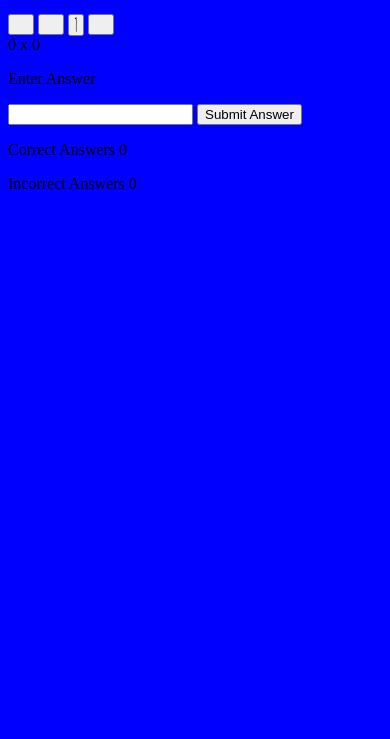
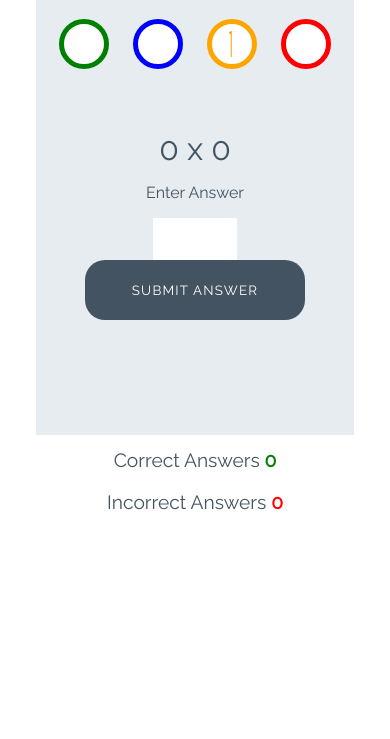
Before and after one commit to jesskins/love-maths-wt, a plain HTML site: page index.html in a window 390 px wide. Shown: the part 105-844 px from the top of the page. Drawn offline with Linux system fonts and the light colour scheme.

Commit message:
added in the initial css that was provided, part way through the vid, but will stop for stand down

```diff
--- a/assets/css/style.css
+++ b/assets/css/style.css
@@ -1,3 +1,244 @@
+/* --------- Global style */
+
 body {
-    background-color: blue;
+    background-color: white;
+    font-family: "Raleway", sans-serif;
+    color: #445361;
+    text-align: center;
 }
+
+/* --------- Heading */
+
+.heading {
+    text-align: center;
+    font-size: 2.5rem;
+}
+
+.logo {
+    height: 40px;
+    padding-right: 5px;
+}
+
+/* --------- Game layout */
+
+.game-area {
+    background-color: #E6ECF0;
+    box-sizing: border-box;
+    width: 85%;
+    height: 65vh;
+    max-height: 450px;
+    max-width: 830px;
+    margin-left: auto;
+    margin-right: auto;
+    padding: 1%;
+}
+
+.question-area {
+    width: 50%;
+    font-size: 2rem;
+    margin: auto;
+    padding: 50px 0;
+}
+
+.question-area span {
+    padding: 0 15px;
+}
+
+.score-area {
+    margin: 5px auto;
+    width: 60%;
+    font-size: 1.2rem;
+}
+
+.controls-area {
+    width: 85%;
+    margin: 30px auto;
+}
+
+#score {
+    color: green;
+    font-weight: bold;
+}
+
+#incorrect {
+    color: red;
+    font-weight: bold;
+}
+
+.answer-message {
+    display: none;
+    font-size: 1rem;
+}
+
+#answer-box {
+    border: none;
+    color: #445361;
+    display: inline-block;
+    height: 40px;
+    width: 80px;
+    font-size: 1.2rem;
+}
+
+.scores {
+    display: inline-block;
+    padding: 25px;
+}
+
+/* --------- Buttons */
+
+.btn {
+    width: 220px;
+    height: 60px;
+    font-family: "Raleway", sans-serif;
+    text-transform: uppercase;
+    letter-spacing: 1.2px;
+    color: white;
+}
+
+.btn:focus {
+    outline: none;
+}
+
+.btn--big {
+    padding-top: 10px;
+    border-radius: 50%;
+    background-color: white;
+    border: 10px solid;
+    width: 100px;
+    height: 100px;
+    font-size: 3.2rem;
+    margin: 0 30px;
+    transition: all 0.5s;
+}
+
+.btn--blue {
+    border-color: blue;
+    color: blue;
+}
+
+.btn--blue:active,
+.btn--blue:hover {
+    background-color: darkblue;
+    color: white;
+}
+
+.btn--orange {
+    border-color: orange;
+    color: orange;
+}
+
+.btn--orange:active,
+.btn--orange:hover {
+    background-color: darkorange;
+    color: white;
+}
+
+.btn--red {
+    border-color: red;
+    color: red;
+}
+
+.btn--red:active,
+.btn--red:hover {
+    background-color: darkred;
+    color: white;
+}
+
+.btn--green {
+    border-color: green;
+    color: green;
+}
+
+.btn--green:active,
+.btn--green:hover {
+    background-color: darkgreen;
+    color: white;
+}
+
+.btn--gray {
+    margin-top: 25px;
+    background-color: #445361;
+    border: 1px transparent;
+    border-radius: 20px;
+}
+
+.btn--gray:active,
+.btn--gray:hover {
+    background-color: #0d1013;
+}
+
+/* --------- Media queries */
+
+@media (max-width: 414px) {
+    .controls-area {
+        width: 100%;
+    }
+
+    .btn--big {
+        margin: 0 10px;
+        padding: 5px;
+        border: 5px solid;
+        width: 50px;
+        height: 50px;
+        font-size: 1.5rem;
+    }
+
+    .btn--big::after {
+        font-size: 0.6rem;
+        left: -0.7rem;
+    }
+
+    .question-area {
+        padding: 10% 0;
+        width: 100%;
+    }
+
+    .question-area span {
+        padding: 0;
+    }
+
+    .answer-message {
+        display: block;
+    }
+
+    #answer-box {
+        display: block;
+        margin: 0 auto;
+    }
+    .btn--gray {
+        margin-top: 0;
+    }
+
+    .score-area {
+        width: 100%;
+    }
+
+    .scores {
+        margin: 0.5em auto;
+        display: block;
+        padding: 5px;
+    }
+
+    .heading {
+        font-size: 2rem;
+    }
+}
+
+@media (max-width: 320px) {
+    .game-area {
+        height: 70vh;
+    }
+
+    .controls-area {
+        width: 75%;
+        margin: 10px auto;
+    }
+
+    .btn--big {
+        margin: 10px 10px;
+    }
+    .question-area {
+        padding: 10px 0;
+    }
+
+}
--- a/index.html
+++ b/index.html
@@ -24,10 +24,10 @@
     <div class="game-area">
 
         <div class="controls-area">
-            <button class="btn btn--big btn--green"><i class="fa-solid fa-plus"></i></button>
-            <button class="btn btn--big btn--blue"><i class="fa-solid fa-minus"></i></button>
-            <button class="btn btn--big btn--orange"><i class="fa-solid fa-times"></i></button>
-            <button class="btn btn--big btn--red"><i class="fa-solid fa-divide"></i></button>
+            <button data-type="addition" class="btn btn--big btn--green"><i class="fa-solid fa-plus"></i></button>
+            <button data-type="subtract" class="btn btn--big btn--blue"><i class="fa-solid fa-minus"></i></button>
+            <button data-type="multiply" class="btn btn--big btn--orange"><i class="fa-solid fa-times"></i></button>
+            <button data-type="divide" class="btn btn--big btn--red"><i class="fa-solid fa-divide"></i></button>
         </div>
 
         <div class="question-area">
@@ -38,7 +38,7 @@
 
                 <p class="answer-message">Enter Answer</p>
                 <input type="number" id="answer-box">
-                <button class="btn btn--gray">Submit Answer</button>
+                <button data-type="submit" class="btn btn--gray">Submit Answer</button>
 
 
         </div>
```
